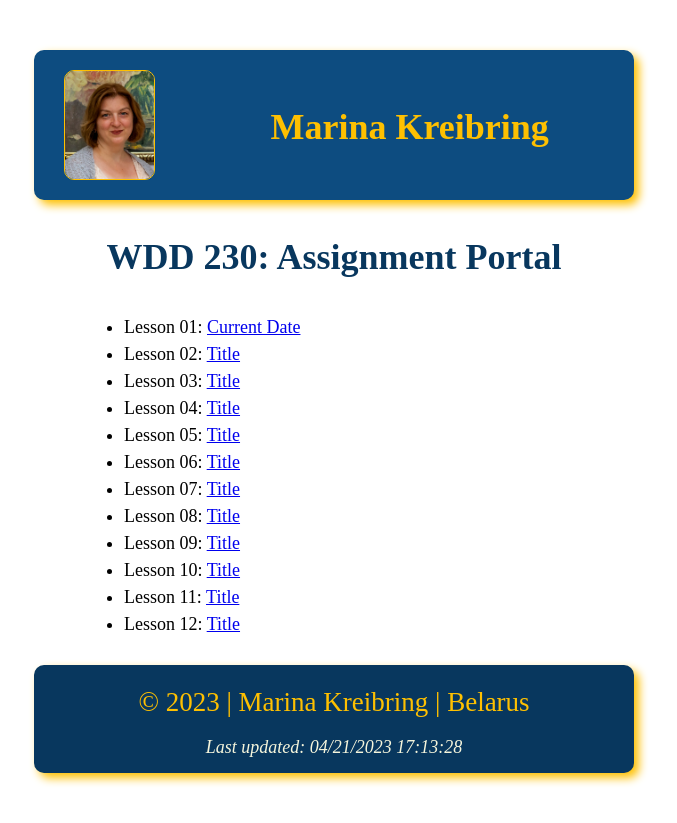
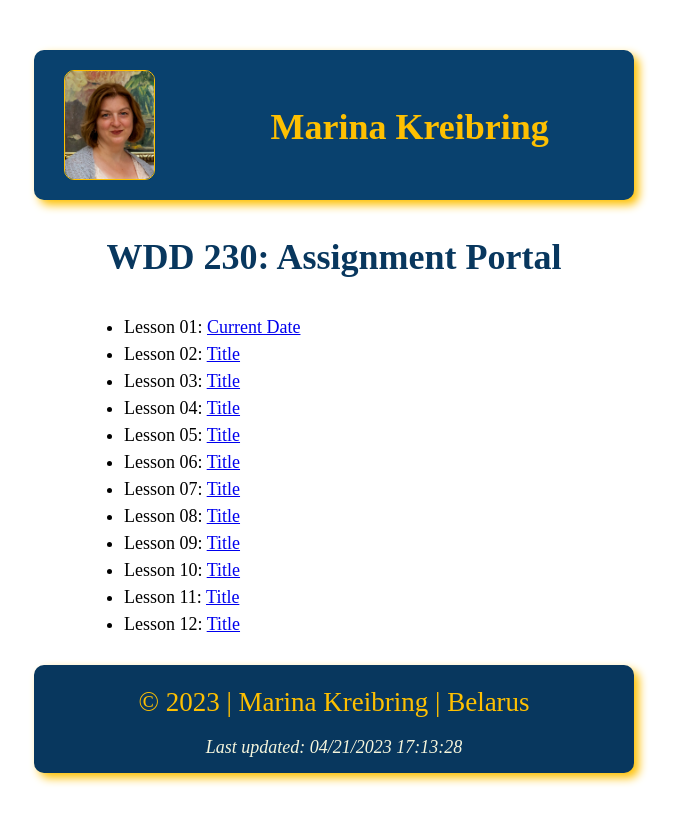
Before and after one commit to marinakreibring/wdd230, a plain HTML site: page index.html in a window 1280 px wide. Shown: the whole page, without its empty margins (306-983 px from the left). Drawn offline with Linux system fonts and the light colour scheme.

Commit message:
adjust colors

```diff
--- a/styles/styles.css
+++ b/styles/styles.css
@@ -7,7 +7,7 @@ body{
 }
 header{
     display: flex;
-    background-color:  rgb(13, 76, 128);
+    background-color:  rgb(9, 65, 110);
     height: 150px;
     border-radius: 10px;
     box-shadow: 5px 5px 10px #fec001;
```
